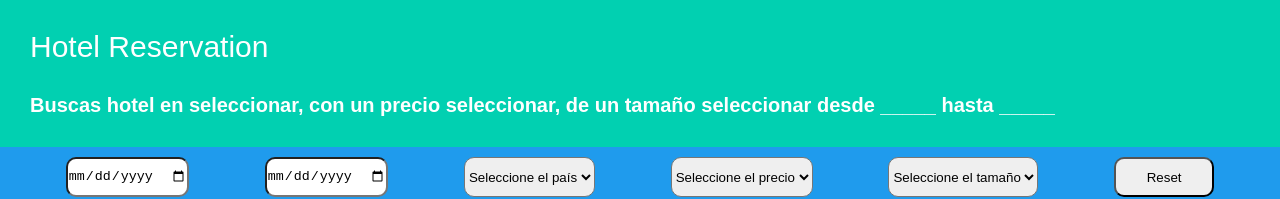
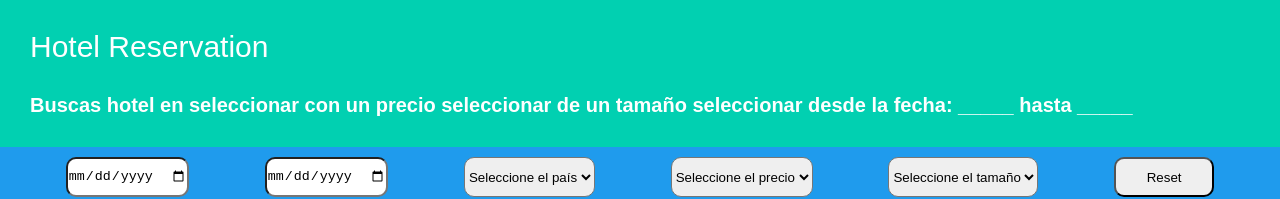
Before and after one commit to LuisHurtado137/Hotel-Booking, a React (Create React App) app: page / in a window 1280 px wide. Shown: the top 199 px of the page. Built offline with nearby package versions, Linux system fonts and the light colour scheme.

Commit message:
change the arrow function name, and change the dates props

```diff
--- a/src/components/header/header.js
+++ b/src/components/header/header.js
@@ -2,7 +2,7 @@ import "./header.css"
 
 export function Header(props) {
 
-  let changeDate = (date) => {
+  let naturalDate = (date) => {
     let d = new Date(date + " 00:00"),
         month = d.getMonth(),
         day = d.getDate(),
@@ -38,11 +38,11 @@ export function Header(props) {
       <div className="header">
         <p className="header-title">Hotel Reservation</p>
         <h2 className="header-date">
-            {`Buscas hotel en ${props.country === "todos" ? "cualquier pais" : props.country},
-            con un precio ${props.price === "todos" ? "cualquier precio": `${props.price}`},
+            {`Buscas hotel en ${props.country === "todos" ? "cualquier pais" : props.country}
+            con un precio ${props.price === "todos" ? "cualquier precio": `${props.price}`}
             de un tamaño ${props.size === "todos" ? "cualquier tamaño" : props.size}
-            desde ${!props.dateFrom ? "_____" : changeDate(props.dateFrom)}
-            hasta ${!props.dateTo ? "_____" : changeDate(props.dateTo)}`}
+            desde la fecha: ${!props.userDate.from ? "_____" : naturalDate(props.userDate.from)}
+            hasta ${!props.userDate.to ? "_____" : naturalDate(props.userDate.to)}`}
         </h2>
       </div>
     );
```
